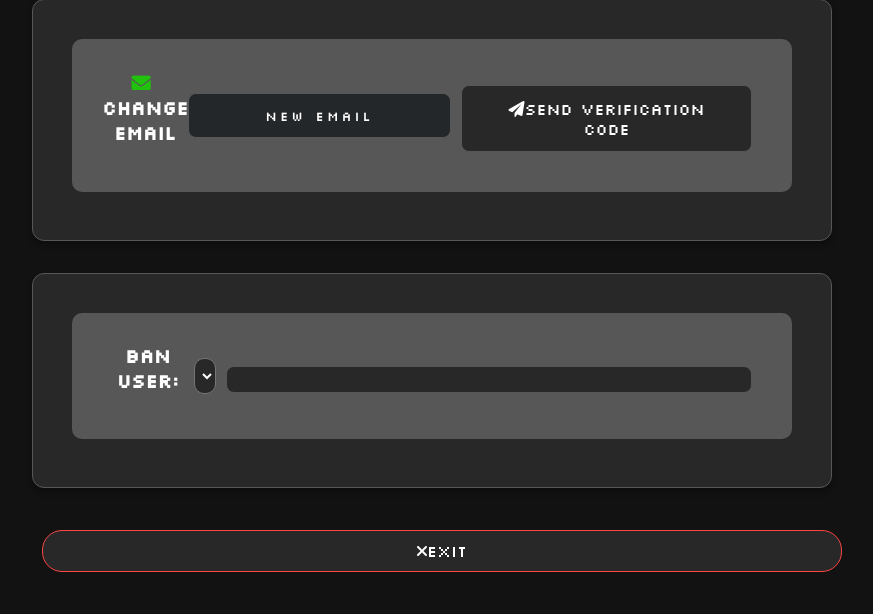
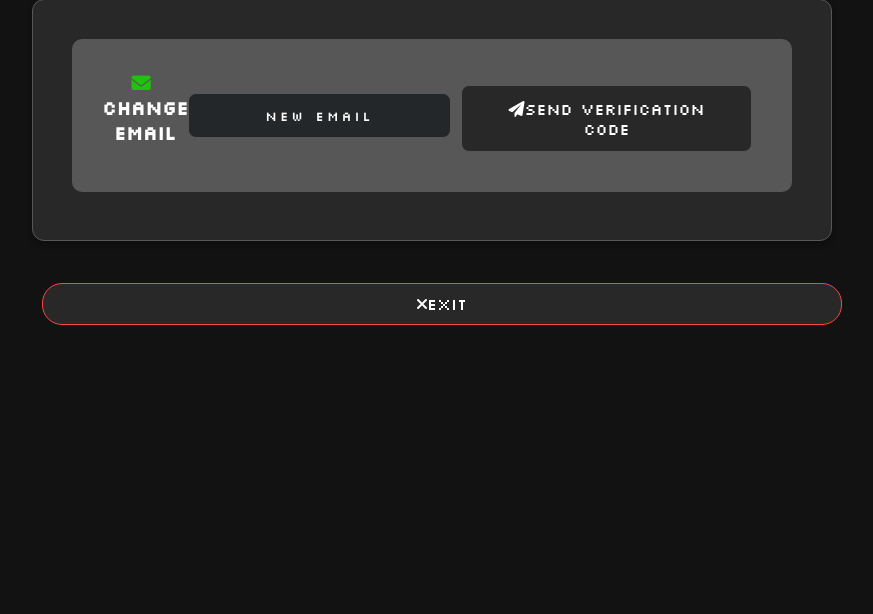
Before and after one commit to EasonMa1123/chatRoom, a Flask app: page /setting in a window 1280 px wide. Shown: the part 1116-1730 px from the top of the page, without its empty margins (208-1081 px from the left). After the commit the page ends 1441 px from the top, so only its background shows below. Run offline with Flask 3, Linux system fonts and the light colour scheme; data that the repository does not hold is empty.

Commit message:
remove ban function

```diff
--- a/DataBase.py
+++ b/DataBase.py
@@ -82,15 +82,6 @@ class DataRecord:
         """)
         self.DataBase.commit()
 
-
-        self.cc.execute("""
-            CREATE TABLE IF NOT EXISTS UserRoomBan (
-                id INT PRIMARY KEY,
-                room TEXT,
-                Username TEXT
-            )
-        """)
-        self.DataBase.commit()
 
     def check_user(self, user):
         """
@@ -379,18 +370,6 @@ class DataRecord:
         except Exception as e:
             return f"Error executing query: {str(e)}"
 
-    def appear_ban_user(self,username,room):
-
-        """
-        Add banned user to the table
-        """
-        self.cc.execute("""
-                INSERT INTO UserRoomBan (room,Username) VALUES (%s, %s)
-            """, (self.encrypting_data(username),self.encrypting_data(room),self.encrypting_data(username))
-            )
-        self.DataBase.commit()
-
-
 
     def transform_data(self,data):
         """
--- a/app.py
+++ b/app.py
@@ -366,24 +366,7 @@ def access_user_role():
         return jsonify({"role":data})
 
 
-@app.route('/getAllusername')
-def getAllusername():
-    """
-    return all username in database
-    """
-    data = DataRecord().execute_custom_query("SELECT username FROM  UserData")
 
-    return jsonify({"usernames":[list(key.values()) for key in data]})
-
-
-@app.route('/banUser',methods=['POST'])
-def banUser():
-    """
-    Appear user to the banned user table in db
-    """
-    username = request.form['username']
-    room_code = request.form['room_code']
-    return jsonify({})
 
 @app.route('/email_verification',methods = ['POST'])
 def email_verification():
--- a/static/setting.js
+++ b/static/setting.js
@@ -125,7 +125,7 @@ function save_setting(){
  */
 function access_setting(){
     check_invalid_enter()
-    get_username()
+
     $.post('/access_session_data',{Session_ID:sessionStorage.getItem("Session_ID"),Item_Name:"Username"},function(data){
         $.post('/access_account_detail',{Username:data.item_Value},function(data){
             const ID = data.ID
@@ -189,27 +189,3 @@ function check_ver_code(){
         alert("Incorrect Code")
     }
 }
-
-function get_username(){
-    $.getJSON(`/getAllusername`, function(data) {
-        const username_field = document.getElementById("username-select")
-
-        username_field.innerHTML = ""
-
-        for (let x of data.usernames){
-
-            var option = document.createElement("option");
-            option.text = x;
-            username_field.add(option);
-    }})
-}
-
-function ban_user(){
-    const banning_user = document.getElementById("username-select").value
-    var confirm_user = prompt("Enter the username")
-    if (banning_user == confirm_user){
-        $.post('/banUser',{username:banning_user},function(data){
-            alert(`${banning_user} is banned` )
-        })
-    }
-}
--- a/templates/setting.html
+++ b/templates/setting.html
@@ -91,14 +91,7 @@ This template provides the interface for users to:
                 <button id="email-confirmation-button" onclick="check_ver_code()" style="display: none;"><i class="fas fa-check icon"></i>Save Change</button>
             </div>
         </div>
-        <div class="setting-card" class="room-setting">
-            <div class="setting-section">
-                <a>Ban User:</a>
-                <select class="sql-textarea" id="username-select"></select>
-                <button onclick="ban_user()" ></button>
-            </div>
 
-        </div>
 
         <button id="danger-button" onclick="setting_off()"><i class="fas fa-times icon"></i>Exit</button>
     </div>
```
